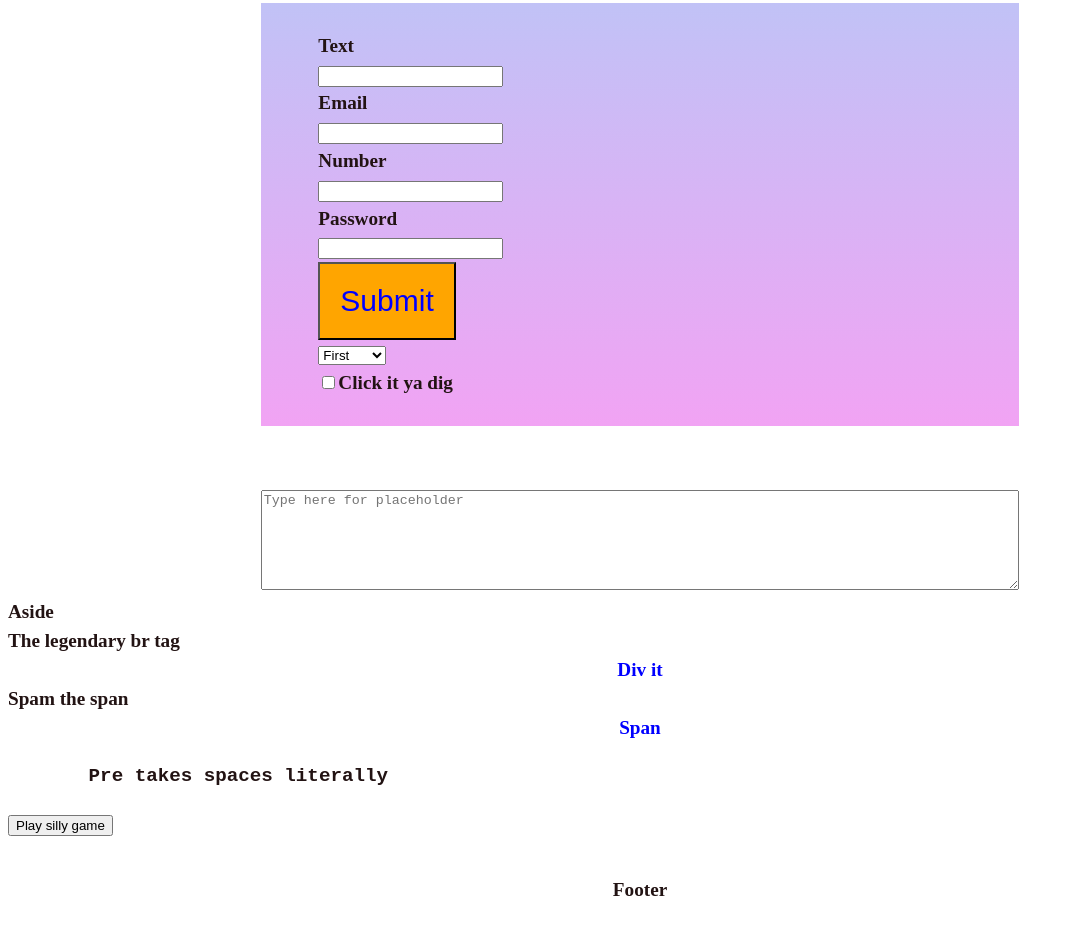
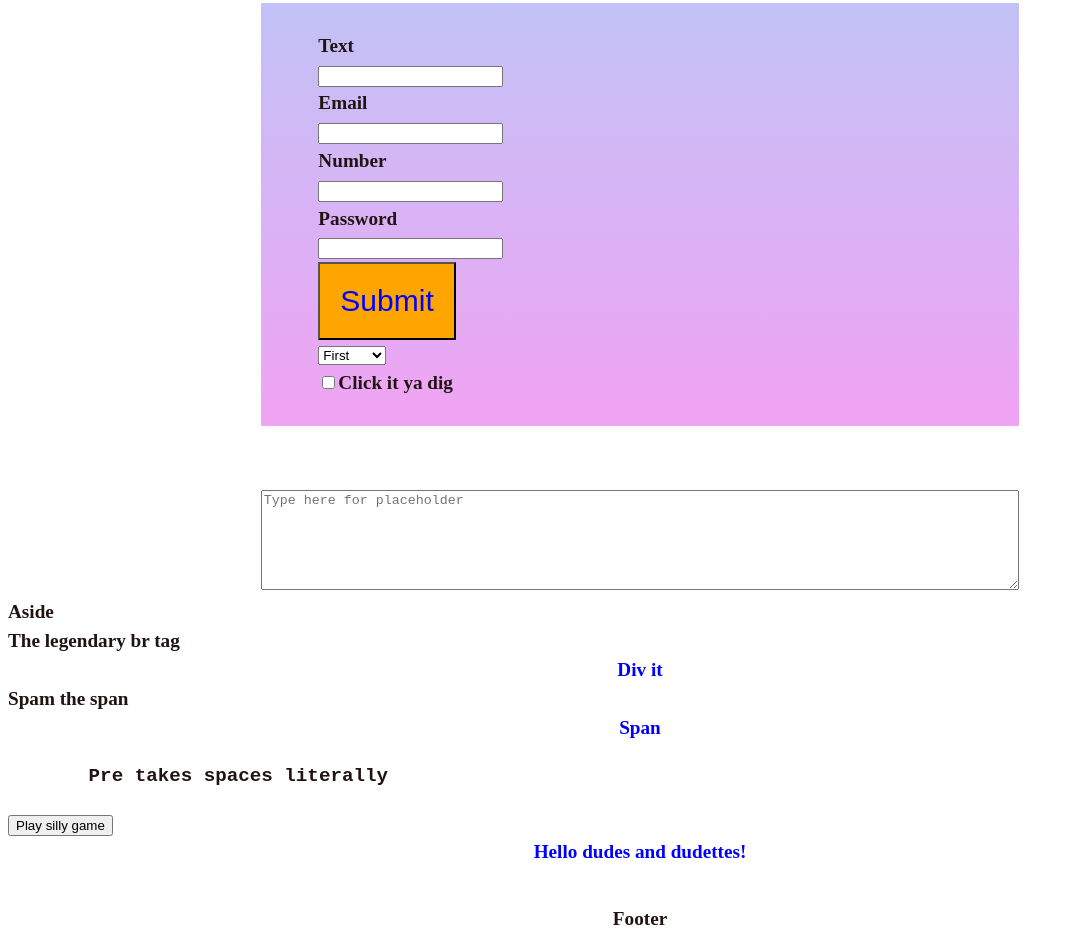
Before and after one commit to tedheikkila/snippets, a plain HTML site: page snippets.html in a window 1280 px wide. Shown: the part 1357-2299 px from the top of the page, without its empty margins (0-1074 px from the left). Before the commit the page ends 2270 px from the top, so only its background shows below. Drawn offline with Linux system fonts and the light colour scheme.

```diff
--- a/snippets.html
+++ b/snippets.html
@@ -95,7 +95,7 @@
     </main>
 
     <button id="silly-game-btn">Play silly game</button>
-    <div id="game-results"></div>
+    <div id="append-here"></div>
 
     <footer>Footer</footer>
 
--- a/snippets.js
+++ b/snippets.js
@@ -167,7 +167,7 @@
 const sillyBtn = document.querySelector("#silly-game-btn")
 sillyBtn.addEventListener("click", sillyGame)
 
-// DOM traversal and attribute settings
+// DOM traversal, attribute settings, creating/appending
 console.log(window.document.body.children[4].children[0].children[0].innerHTML)
 let superPeeChild = window.document.body.children[4].children[0].children[0]
 superPeeChild.style.color = "white"
@@ -181,3 +181,11 @@
 for (let i = 0; i < divTags.length; i++) {
     divTags[i].setAttribute("style", "color: blue")
 }
+
+let appendDiv = document.querySelector("#append-here")
+let createADiv = document.createElement("div")
+createADiv.textContent = "Hello dudes and dudettes!"
+createADiv.style.textAlign = "center"
+appendDiv.append(createADiv)
+
+// timers & intervals
```
